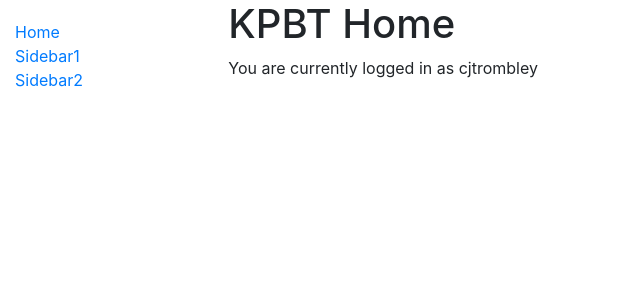
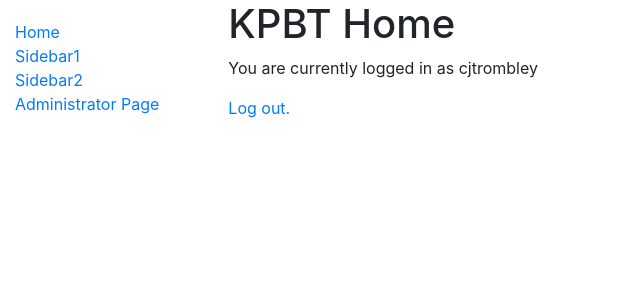
Before and after one commit to cjtrombley/KPTracker, a Django app: page /kpbt/ in a window 1280 px wide. Shown: the top 300 px of the page, without its empty margins (0-640 px from the left). Run offline with Django 3.2, Linux system fonts and the light colour scheme; a user stored in the database is signed in; some libraries are stand-ins or nearby versions.

Commit message:
Admin site link on nav bar

```diff
--- a/kptracker_serv/kpbt/templates/base_generic.html
+++ b/kptracker_serv/kpbt/templates/base_generic.html
@@ -10,7 +10,7 @@
   <link rel="stylesheet" href="{% static 'css/styles.css' %}">
 </head>
 <body>
-  <div class="container-fluid">
+	<div class="container-fluid">
     <div class="row">
       <div class="col-sm-2">
       {% block sidebar %}
@@ -18,7 +18,16 @@
           <li><a href="{% url 'index' %}">Home</a></li>
           <li><a href="">Sidebar1</a></li>
           <li><a href="">Sidebar2</a></li>
-        </ul>
+
+
+		{% if request.user.is_authenticated %}
+		  {% if request.user.is_admin %}
+
+			<li><a href="{% url 'admin:index' %}">Administrator Page</a></li>
+		</ul>
+		{% endif %}
+	{% endif %}
+
      {% endblock %}
       </div>
       <div class="col-sm-10 ">{% block content %}{% endblock %}</div>
--- a/kptracker_serv/kpbt/templates/index.html
+++ b/kptracker_serv/kpbt/templates/index.html
@@ -7,8 +7,10 @@
 
 	{% if request.user.is_authenticated %}
 		<p>You are currently logged in as {{ user.get_username }}</p>
+		<a href="{% url 'logout' %}">Log out.</a>
 	{% else %}
 		 <a href="{% url 'login' %}">Please log in to continue.</a>
+		 <br>
 		 <a href="{% url 'register' %}">Register</a>
 	{% endif %}
 
--- a/kptracker_serv/kpbt/urls.py
+++ b/kptracker_serv/kpbt/urls.py
@@ -4,7 +4,9 @@ from . import views
 
 urlpatterns = [
 
+	#Paths that map to login and register functions
 	path('', views.index, name="index"),
+	path('login', views.login, name='login'),
 	path('register/', SignUpView.as_view(), name='register'),
-	path('login', views.login, name='login')
+
 ]
```
Also changed, not shown: kptracker_serv/db.sqlite3.
